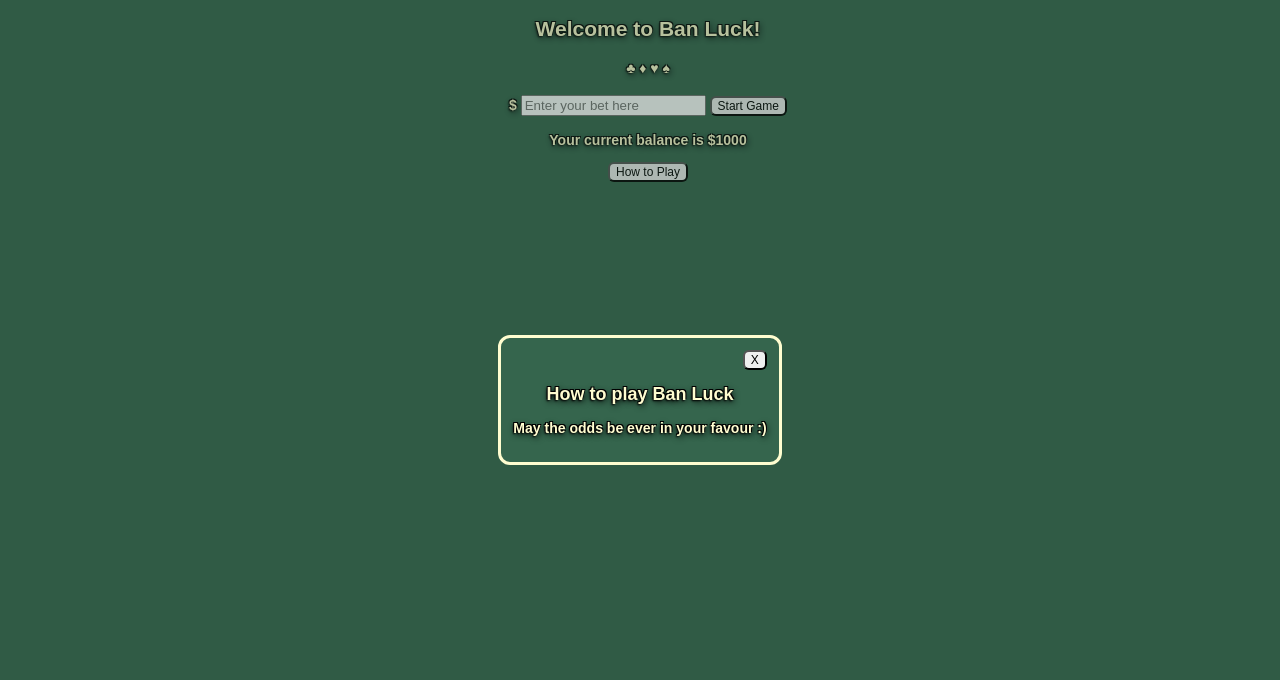
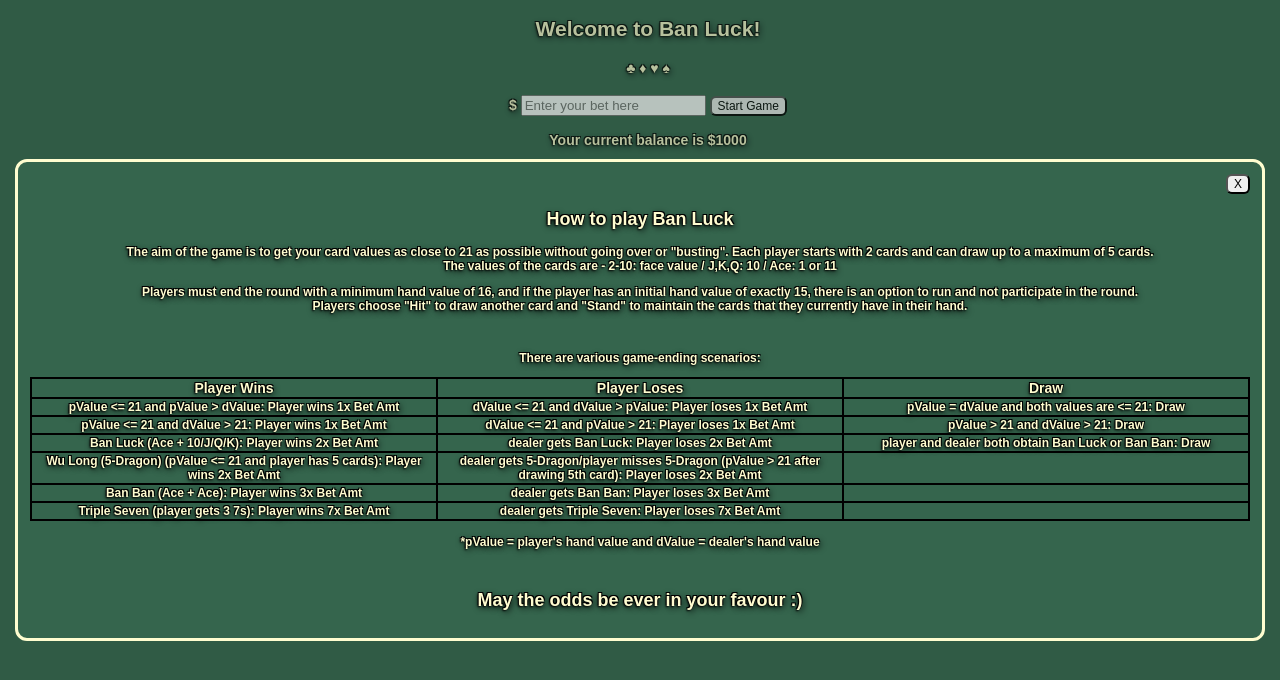
Before and after one commit to lolkabash/ban-luck, a plain HTML site: page index.html in a window 1280 px wide. Both pictures are taken after a click on the button "How to Play". Drawn offline with Linux system fonts and the light colour scheme.

Commit message:
feat: added game rules to start screen

```diff
--- a/css/main.css
+++ b/css/main.css
@@ -24,7 +24,8 @@ button {
 }
 
 button:hover {
-  box-shadow: 0 12px 16px 0 rgba(0,0,0,0.24), 0 17px 50px 0 rgba(0,0,0,0.19);
+  box-shadow: 0 12px 16px 0 rgba(0, 0, 0, 0.24),
+    0 17px 50px 0 rgba(0, 0, 0, 0.19);
 }
 
 #start-screen button {
@@ -52,6 +53,25 @@ form {
   text-align: right;
 }
 
+table,
+th,
+td {
+  border: 2px solid black;
+  border-collapse: collapse;
+  margin-left: auto;
+  margin-right: auto;
+}
+
+table {
+  table-layout: fixed;
+  width: 100%;
+}
+
+th {
+  font-size: 14px;
+  font-weight: bold;
+}
+
 #end-screen {
   background-color: #35654d;
   opacity: 0.75;
--- a/index.html
+++ b/index.html
@@ -3,7 +3,7 @@
   <head>
     <meta charset="UTF-8" />
     <meta name="viewport" content="width=device-width, initial-scale=1.0" />
-    <title>Ban Luck!</title>
+    <title>Ban Luck - A game of luck, skill and more luck</title>
     <link rel="stylesheet" href="css/card-library/css/cardstarter.css" />
     <link rel="stylesheet" href="css/main.css" />
     <script defer src="js/script.js"></script>
@@ -27,12 +27,62 @@
           </form>
           <h2>How to play Ban Luck</h2>
           <p>
+            The aim of the game is to get your card values as close to 21 as
+            possible without going over or "busting". Each player starts with 2
+            cards and can draw up to a maximum of 5 cards.<br />
+            The values of the cards are - 2-10: face value / J,K,Q: 10 / Ace: 1
+            or 11
           </p>
           <p>
+            Players must end the round with a minimum hand value of 16, and if
+            the player has an initial hand value of exactly 15, there is an
+            option to run and not participate in the round.<br />
+            Players choose "Hit" to draw another card and "Stand" to maintain the cards that they currently have in their hand.
           </p>
-          <p>
+          <br />
+          <p>There are various game-ending scenarios:<br />
+            <table>
+              <tr>
+                <th>Player Wins</th>
+                <th>Player Loses</th>
+                <th>Draw</th>
+              </tr>
+              <tr>
+                <td>pValue &lt;= 21 and pValue &gt; dValue: Player wins 1x Bet Amt</td>
+                <td>dValue &lt;= 21 and dValue &gt; pValue: Player loses 1x Bet Amt</td>
+                <td>pValue = dValue and both values are &lt;= 21: Draw</td>
+              </tr>
+              <tr>
+                <td>pValue &lt;= 21 and dValue &gt; 21: Player wins 1x Bet Amt</td>
+                <td>dValue &lt;= 21 and pValue &gt; 21: Player loses 1x Bet Amt</td>
+                <td>pValue &gt; 21 and dValue &gt; 21: Draw</td>
+              </tr>
+              <tr>
+                <td>Ban Luck (Ace + 10/J/Q/K): Player wins 2x Bet Amt</td>
+                <td>dealer gets Ban Luck: Player loses 2x Bet Amt</td>
+                <td>player and dealer both obtain Ban Luck or Ban Ban: Draw</td>
+              </tr>
+              <tr>
+                <td>Wu Long (5-Dragon) (pValue &lt;= 21 and player has 5 cards): Player wins 2x Bet Amt</td>
+                <td>dealer gets 5-Dragon/player misses 5-Dragon (pValue &gt; 21 after drawing 5th card): Player loses 2x Bet Amt</td>
+                <td></td>
+              </tr>
+              <tr>
+                <td>Ban Ban (Ace + Ace): Player wins 3x Bet Amt</td>
+                <td>dealer gets Ban Ban: Player loses 3x Bet Amt</td>
+                <td></td>
+              </tr>
+              <tr>
+                <td>Triple Seven (player gets 3 7s): Player wins 7x Bet Amt</td>
+                <td>dealer gets Triple Seven: Player loses 7x Bet Amt</td>
+                <td></td>
+              </tr>
+            </table>
+            <br />
+            *pValue = player's hand value and dValue = dealer's hand value
           </p>
-          <h3>May the odds be ever in your favour :)</h3>
+          <br />
+          <h2>May the odds be ever in your favour :)</h2>
         </div>
       </dialog>
     </div>
@@ -49,6 +99,7 @@
       </div>
     </div>
     <br />
+
     <div id="result-screen">
       <p id="result"></p>
       <p id="player-new-balance"></p>
--- a/js/script.js
+++ b/js/script.js
@@ -17,7 +17,6 @@ const exitButton = document.querySelector("#exit-button");
 
 const openButton = document.querySelector("#open-modal");
 const modal = document.querySelector("#modal");
-const closeButton = document.querySelector("#close-modal");
 
 const suits = ["s", "c", "d", "h"];
 const ranks = [
```
Also changed, not shown: css/card-library/css/cardstarter.css (line endings or trailing spaces).
